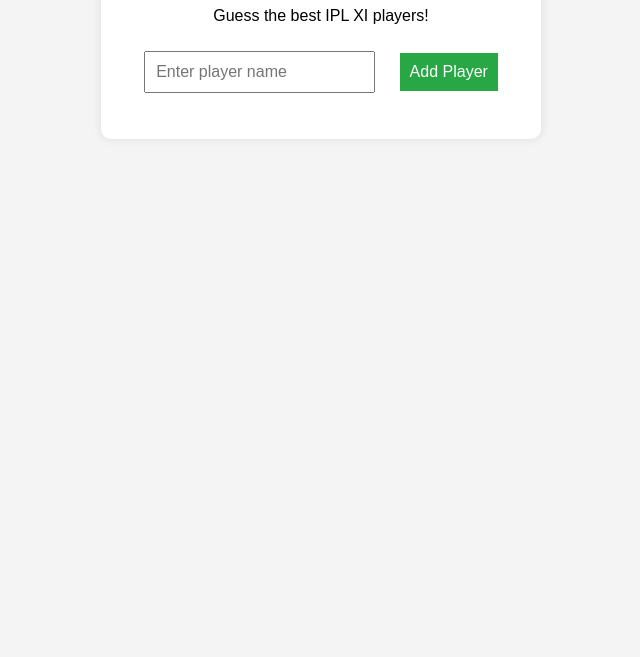
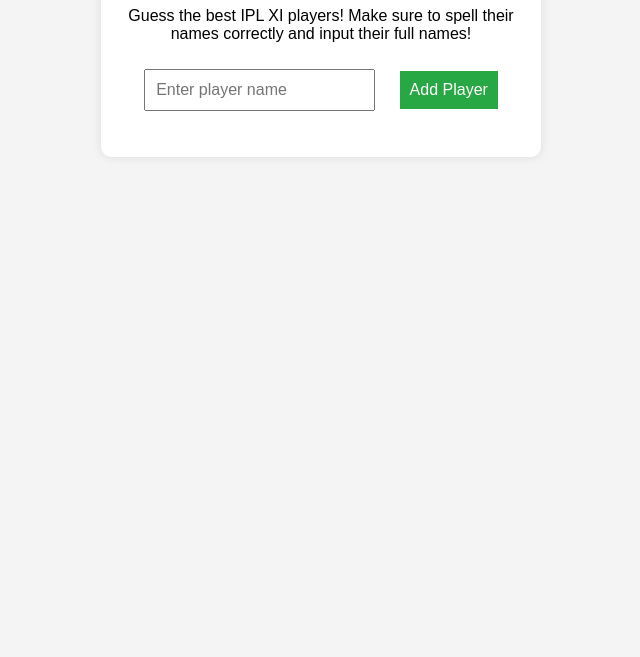
Before and after one commit to narensriram/Best-IPL-XI, a plain HTML site: page index.html in a window 1280 px wide. Shown: the part 143-800 px from the top of the page, without its empty margins (319-959 px from the left). Drawn offline with Linux system fonts and the light colour scheme.

Commit message:
Update index.html

```diff
--- a/index.html
+++ b/index.html
@@ -9,7 +9,7 @@
 <body>
     <div class="container">
         <h1>IPL Best XI Game</h1>
-        <p>Guess the best IPL XI players!</p>
+        <p>Guess the best IPL XI players! Make sure to spell their names correctly and input their full names!</p>
         <input type="text" id="playerInput" placeholder="Enter player name">
         <button onclick="addPlayer()">Add Player</button>
         <ul id="teamList"></ul>
```
